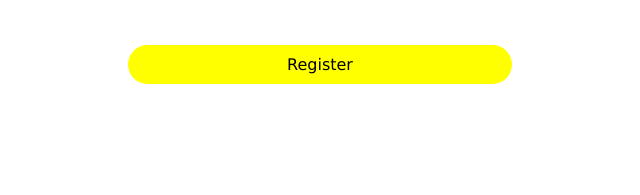
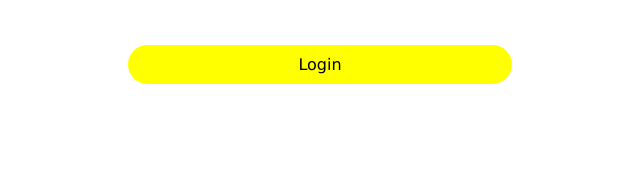
Before and after one commit to Forbzz/MusicPlayer, a plain HTML site: page src/login.html in a window 1280 px wide. Shown: the part 446-641 px from the top of the page, 320-960 px from the left. Drawn offline with Linux system fonts and the light colour scheme.

Commit message:
small fix v2

```diff
--- a/src/login.html
+++ b/src/login.html
@@ -27,7 +27,7 @@
                     <h2 class="auth-title">Login</h2>
                     <input class="auth-input" placeholder="email">
                     <input class="auth-input" placeholder="password">
-                    <button class="auth-button">Register</button>
+                    <button class="auth-button">Login</button>
                 </form>
             </section>
         </main>
```
